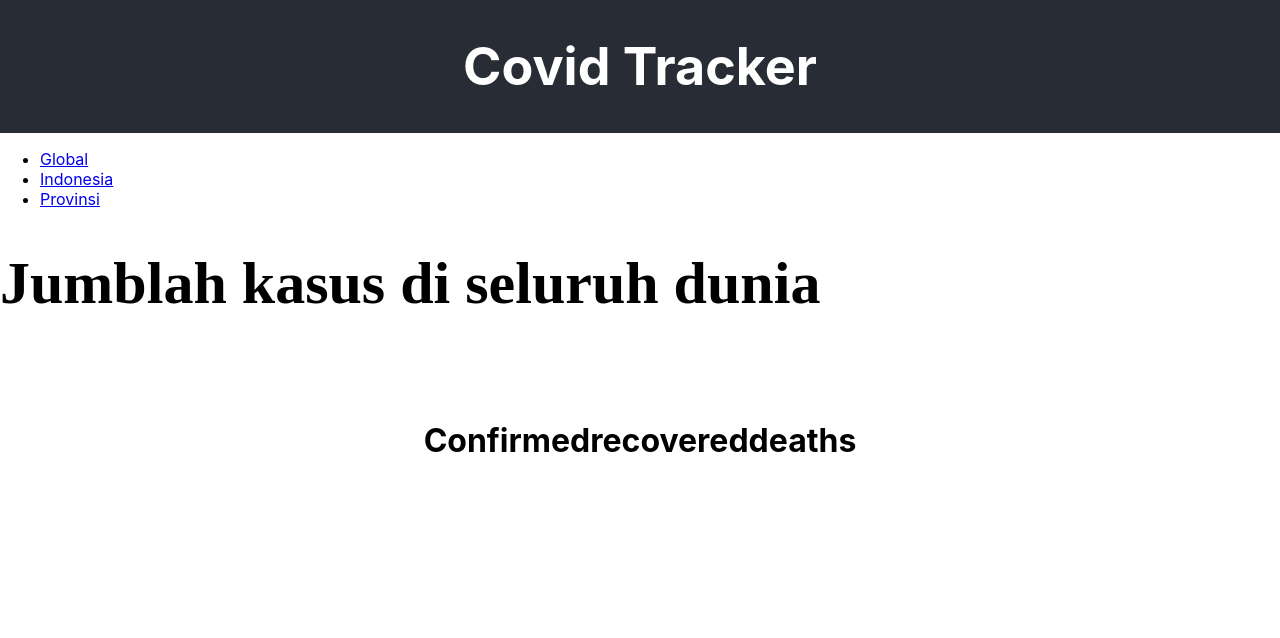
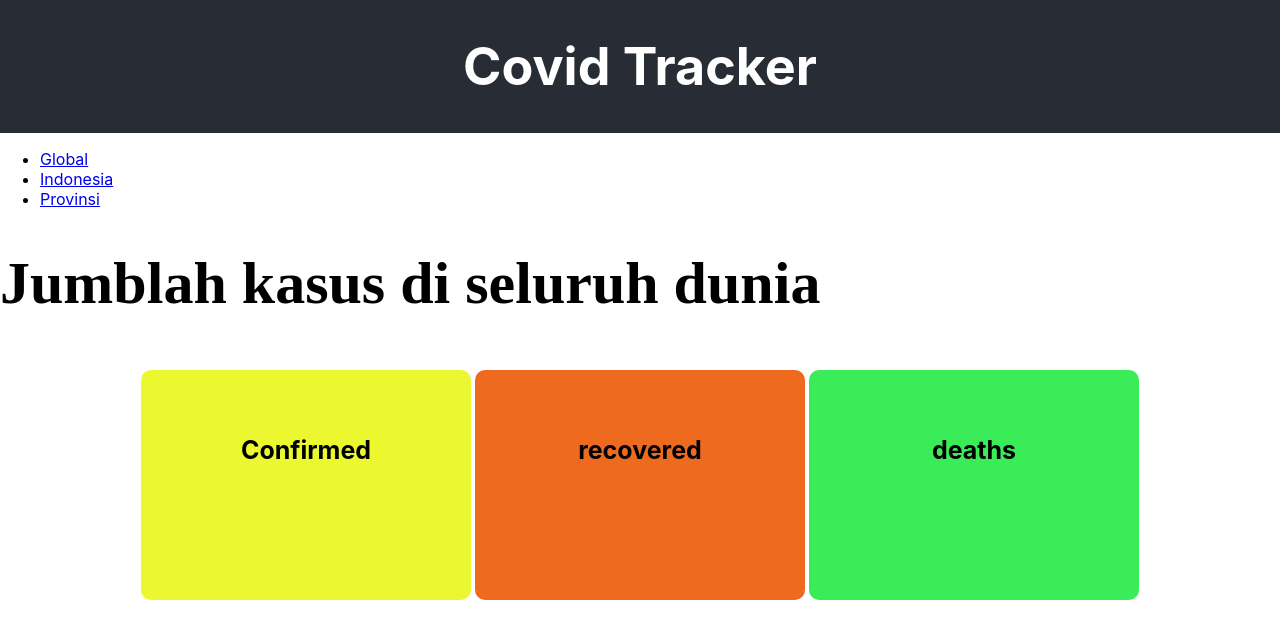
Before and after one commit to andregunawanrumoroy/covid-tracker, a React (Create React App) app: page /Global in a window 1280 px wide. Shown: the top 638 px of the page. Built offline with nearby package versions, Linux system fonts and the light colour scheme; no server answers.

Commit message:
commit terakhir

```diff
--- a/src/Halaman/Global/Api_global.js
+++ b/src/Halaman/Global/Api_global.js
@@ -23,15 +23,15 @@ export default function Api_global() {
 
     return (
         <div className="Container">
-            <h1 className="Confirmed-Global">
+            <h1 className="Confirmed-All">
                 <NumberFormat value={confirmed} thousandSeparator={true} displayType={'text'}/>
                 <p>Confirmed</p>
             </h1>
-            <h1 className="Recovered-Global">
+            <h1 className="Recovered-All">
                 <NumberFormat value={recovered} thousandSeparator={true} displayType={'text'}/>
                 <p>recovered</p>
             </h1>
-            <h1 className="Deaths-Global">
+            <h1 className="Deaths-All">
                 <NumberFormat value={deaths} thousandSeparator={true} displayType={'text'}/>
                 <p>deaths</p>
             </h1>
--- a/src/Halaman/Indonesia/Api_indonesia.js
+++ b/src/Halaman/Indonesia/Api_indonesia.js
@@ -23,7 +23,7 @@ export default function Api_indonesia(){
     }, []);
 
     return (
-    <div>
+    <div className="Container">
         <h1 className="Confirmed-All">
             <NumberFormat value={confirmed} thousandSeparator={true} displayType={'text'}/>
                 <p>confirmed</p>
```
Also changed, not shown: 1 other file (tests, documents, lock files or other folders).
